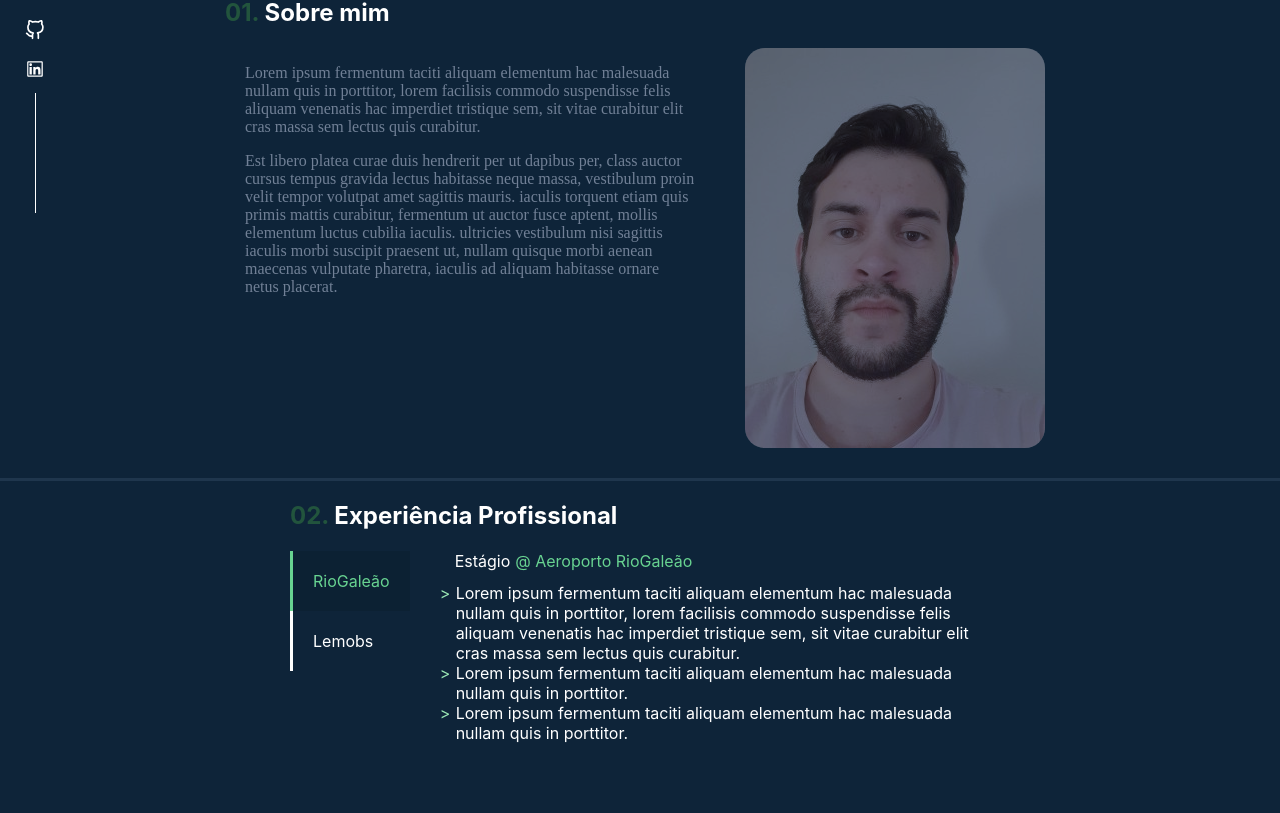
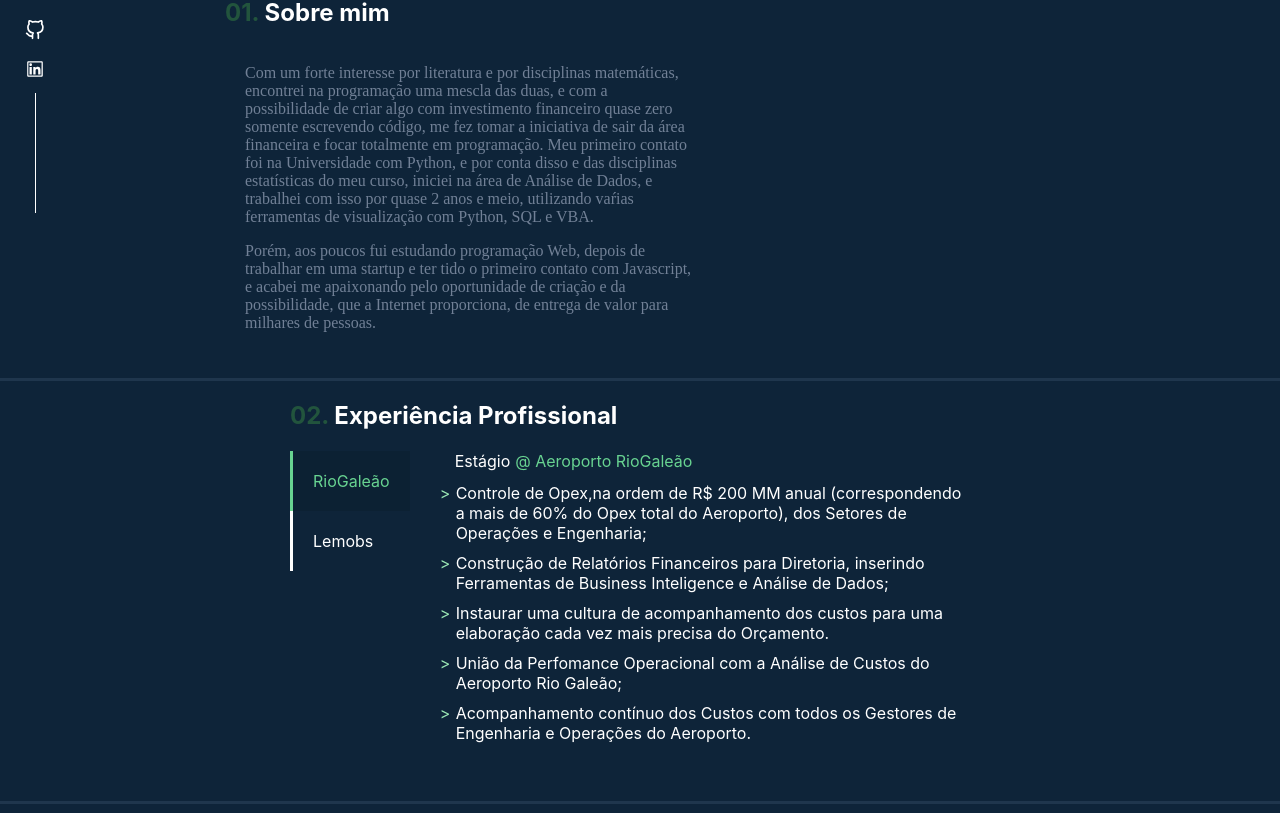
Before and after one commit to luanrjjj/mywebsite, a Next.js app: page / in a window 1280 px wide. Shown: the part 587-1400 px from the top of the page. Built offline with nearby package versions, Linux system fonts and the light colour scheme.

Commit message:
Writings the texts

```diff
--- a/components/AboutMeSection/index.tsx
+++ b/components/AboutMeSection/index.tsx
@@ -14,26 +14,29 @@ const AboutMeSection = () => {
           <AboutMeContent>
             <Text>
               <p>
-                Lorem ipsum fermentum taciti aliquam
-                elementum hac malesuada nullam quis in
-                porttitor, lorem facilisis commodo
-                suspendisse felis aliquam venenatis hac
-                imperdiet tristique sem, sit vitae curabitur
-                elit cras massa sem lectus quis curabitur.
+                Com um forte interesse por literatura e por
+                disciplinas matemáticas, encontrei na
+                programação uma mescla das duas, e com a
+                possibilidade de criar algo com investimento
+                financeiro quase zero somente escrevendo
+                código, me fez tomar a iniciativa de sair da
+                área financeira e focar totalmente em
+                programação. Meu primeiro contato foi na
+                Universidade com Python, e por conta disso e
+                das disciplinas estatísticas do meu curso,
+                iniciei na área de Análise de Dados, e
+                trabalhei com isso por quase 2 anos e meio,
+                utilizando vaŕias ferramentas de
+                visualização com Python, SQL e VBA.
                 <p>
-                  Est libero platea curae duis hendrerit per
-                  ut dapibus per, class auctor cursus tempus
-                  gravida lectus habitasse neque massa,
-                  vestibulum proin velit tempor volutpat
-                  amet sagittis mauris. iaculis torquent
-                  etiam quis primis mattis curabitur,
-                  fermentum ut auctor fusce aptent, mollis
-                  elementum luctus cubilia iaculis.
-                  ultricies vestibulum nisi sagittis iaculis
-                  morbi suscipit praesent ut, nullam quisque
-                  morbi aenean maecenas vulputate pharetra,
-                  iaculis ad aliquam habitasse ornare netus
-                  placerat.{' '}
+                  Porém, aos poucos fui estudando
+                  programação Web, depois de trabalhar em
+                  uma startup e ter tido o primeiro contato
+                  com Javascript, e acabei me apaixonando
+                  pelo oportunidade de criação e da
+                  possibilidade, que a Internet proporciona,
+                  de entrega de valor para milhares de
+                  pessoas.
                 </p>
               </p>
             </Text>
--- a/components/AboutMeSection/styles.ts
+++ b/components/AboutMeSection/styles.ts
@@ -48,7 +48,7 @@ export const AboutMeContent = styled.div`
     }
   }
   .ImageBox {
-    display: block;
+    display: none;
     position: relative;
     width: 300px;
     border-radius: 20px;
--- a/components/Contact/index.tsx
+++ b/components/Contact/index.tsx
@@ -90,7 +90,7 @@ const Contact = () => {
               {Object.keys(errors).length > 0 &&
                 'There are errors, check your console.'}
             </div>
-            <input type="submit" />
+            <input type="submit" id="enviar"/>
           </form>
         </Form>
       </div>
--- a/components/Header/index.tsx
+++ b/components/Header/index.tsx
@@ -20,19 +20,19 @@ import Link from 'next/link'
 const Header = () => {
   const navLinks = [
     {
-      name: 'About',
+      name: 'Sobre ',
       url: '/#about',
     },
     {
-      name: 'Experience',
+      name: 'Experiência',
       url: '/#jobs',
     },
     {
-      name: 'Work',
+      name: 'Projetos',
       url: '/#projects',
     },
     {
-      name: 'Contact',
+      name: 'Contato',
       url: '/#contact',
     },
   ]
--- a/components/JobsSection/index.tsx
+++ b/components/JobsSection/index.tsx
@@ -44,23 +44,30 @@ export const JobsSection = () => {
                 </span>
                 <ul>
                   <li>
-                    Lorem ipsum fermentum taciti aliquam
-                    elementum hac malesuada nullam quis in
-                    porttitor, lorem facilisis commodo
-                    suspendisse felis aliquam venenatis hac
-                    imperdiet tristique sem, sit vitae
-                    curabitur elit cras massa sem lectus
-                    quis curabitur.
+                    Controle de Opex,na ordem de R$ 200 MM
+                    anual (correspondendo a mais de 60% do
+                    Opex total do Aeroporto), dos Setores de
+                    Operações e Engenharia;
                   </li>
                   <li>
-                    Lorem ipsum fermentum taciti aliquam
-                    elementum hac malesuada nullam quis in
-                    porttitor.
+                    Construção de Relatórios Financeiros
+                    para Diretoria, inserindo Ferramentas de
+                    Business Inteligence e Análise de Dados;
                   </li>
                   <li>
-                    Lorem ipsum fermentum taciti aliquam
-                    elementum hac malesuada nullam quis in
-                    porttitor.
+                    Instaurar uma cultura de acompanhamento
+                    dos custos para uma elaboração cada vez
+                    mais precisa do Orçamento.
+                  </li>
+                  <li>
+                    União da Perfomance Operacional com a
+                    Análise de Custos do Aeroporto Rio
+                    Galeão;
+                  </li>
+                  <li>
+                    Acompanhamento contínuo dos Custos com
+                    todos os Gestores de Engenharia e
+                    Operações do Aeroporto.
                   </li>
                 </ul>
               </>
@@ -72,12 +79,16 @@ export const JobsSection = () => {
                 </span>
                 <ul>
                   <li>
-                    Lorem ipsum fermentum taciti aliquam
-                    elementum hac malesuada nullam quis in
+                    Construção de Dashboards para Clientes
+                    Externos e Internos;
                   </li>
                   <li>
-                    Lorem ipsum fermentum taciti aliquam
-                    elementum hac malesuada nullam quis in
+                    Crição de fluxos de tratamento e análise
+                    de dados em Python;
+                  </li>
+                  <li>
+                    Ferramentas Utilizadas: Tableau, Python
+                    e SQL.
                   </li>
                 </ul>
               </>
--- a/components/JobsSection/styles.ts
+++ b/components/JobsSection/styles.ts
@@ -49,7 +49,7 @@ export const JobsList = styled.ul`
   padding: 0;
   margin: 0;
   list-style: none;
-  height: 300px;
+  height: 350px;
 
   li {
   }
@@ -104,6 +104,10 @@ export const Text = styled.div`
   }
   li {
     color: ${colors.white};
+
+    & + li {
+      margin-top: 10px;
+    }
   }
   li::before {
     content: '>';
```
